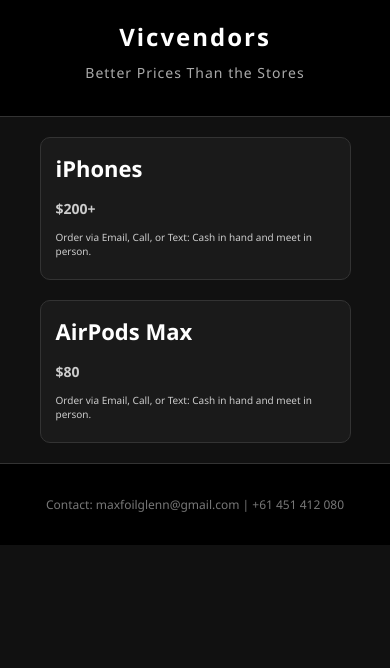
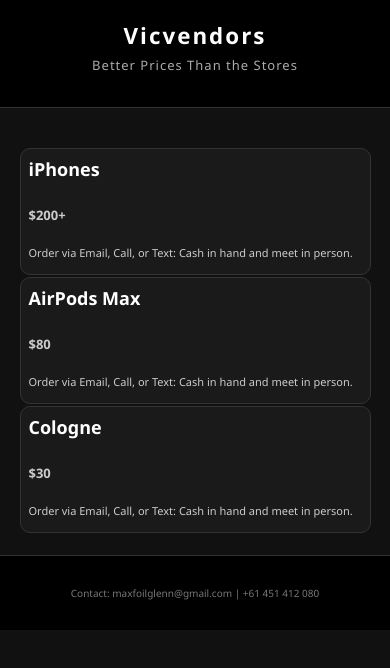
Before and after one commit to Vicvendor/Vicvendor.gifthub.io, a plain HTML site: page index.html in a window 390 px wide. Drawn offline with Linux system fonts and the light colour scheme.

Commit message:
Update index.html

```diff
--- a/index.html
+++ b/index.html
@@ -17,13 +17,13 @@
 
     header {
       background-color: #000;
-      padding: 30px;
+      padding: 20px;
       text-align: center;
       border-bottom: 1px solid #333;
     }
 
     header h1 {
-      font-size: 2em;
+      font-size: 1.8em;
       margin: 0;
       color: #fff;
       letter-spacing: 2px;
@@ -31,8 +31,8 @@
 
     header p {
       color: #aaa;
-      font-size: 16px;
-      margin-top: 10px;
+      font-size: 14px;
+      margin-top: 5px;
       letter-spacing: 1px;
     }
 
@@ -45,7 +45,7 @@
     /* Product Grid Layout */
     .product-grid {
       display: grid;
-      grid-template-columns: 1fr;
+      grid-template-columns: 1fr 1fr;
       gap: 20px;
       padding: 40px 0;
     }
@@ -54,12 +54,12 @@
       background-color: #1a1a1a;
       border: 1px solid #333;
       border-radius: 10px;
-      padding: 20px;
+      padding: 15px;
       transition: all 0.3s ease;
       display: flex;
       flex-direction: column;
       justify-content: space-between;
-      height: auto;
+      height: 100%;
     }
 
     .product:hover {
@@ -70,7 +70,7 @@
 
     .product h3 {
       margin: 0 0 10px;
-      font-size: 22px;
+      font-size: 18px;
       color: #fff;
     }
 
@@ -82,7 +82,7 @@
     .price-sell {
       color: #00ff99;
       font-weight: bold;
-      font-size: 18px;
+      font-size: 16px;
     }
 
     .product-footer {
@@ -110,42 +110,19 @@
     /* Mobile Responsive Design */
     @media (max-width: 768px) {
       header h1 {
-        font-size: 1.8em;
+        font-size: 1.6em;
+      }
+
+      header p {
+        font-size: 13px;
       }
 
       .product-grid {
-        padding: 20px;
+        grid-template-columns: 1fr;
       }
 
       .product {
-        height: auto;
-      }
-
-      .price-sell {
-        font-size: 16px;
-      }
-
-      .order-info {
-        font-size: 12px;
-      }
-
-      header p {
-        font-size: 14px;
-      }
-    }
-
-    /* Extra padding and adjustments for smaller screens */
-    @media (max-width: 480px) {
-      header {
-        padding: 20px;
-      }
-
-      header h1 {
-        font-size: 1.5em;
-      }
-
-      .product {
-        padding: 15px;
+        padding: 10px;
       }
 
       .price-sell {
@@ -153,11 +130,34 @@
       }
 
       .order-info {
-        font-size: 10px;
+        font-size: 12px;
       }
 
       footer {
         font-size: 12px;
+      }
+    }
+
+    /* Extra padding and adjustments for smaller screens */
+    @media (max-width: 480px) {
+      header h1 {
+        font-size: 1.4em;
+      }
+
+      .product {
+        padding: 8px;
+      }
+
+      .price-sell {
+        font-size: 13px;
+      }
+
+      .order-info {
+        font-size: 11px;
+      }
+
+      footer {
+        font-size: 10px;
       }
     }
   </style>
@@ -189,6 +189,15 @@
           <p class="order-info">Order via Email, Call, or Text: Cash in hand and meet in person.</p>
         </div>
       </div>
+
+      <div class="product">
+        <h3>Cologne</h3>
+        <p class="price-sell">$30</p>
+        <div class="product-footer">
+          <p class="order-info">Order via Email, Call, or Text: Cash in hand and meet in person.</p>
+        </div>
+      </div>
+
     </section>
   </div>
 
```
